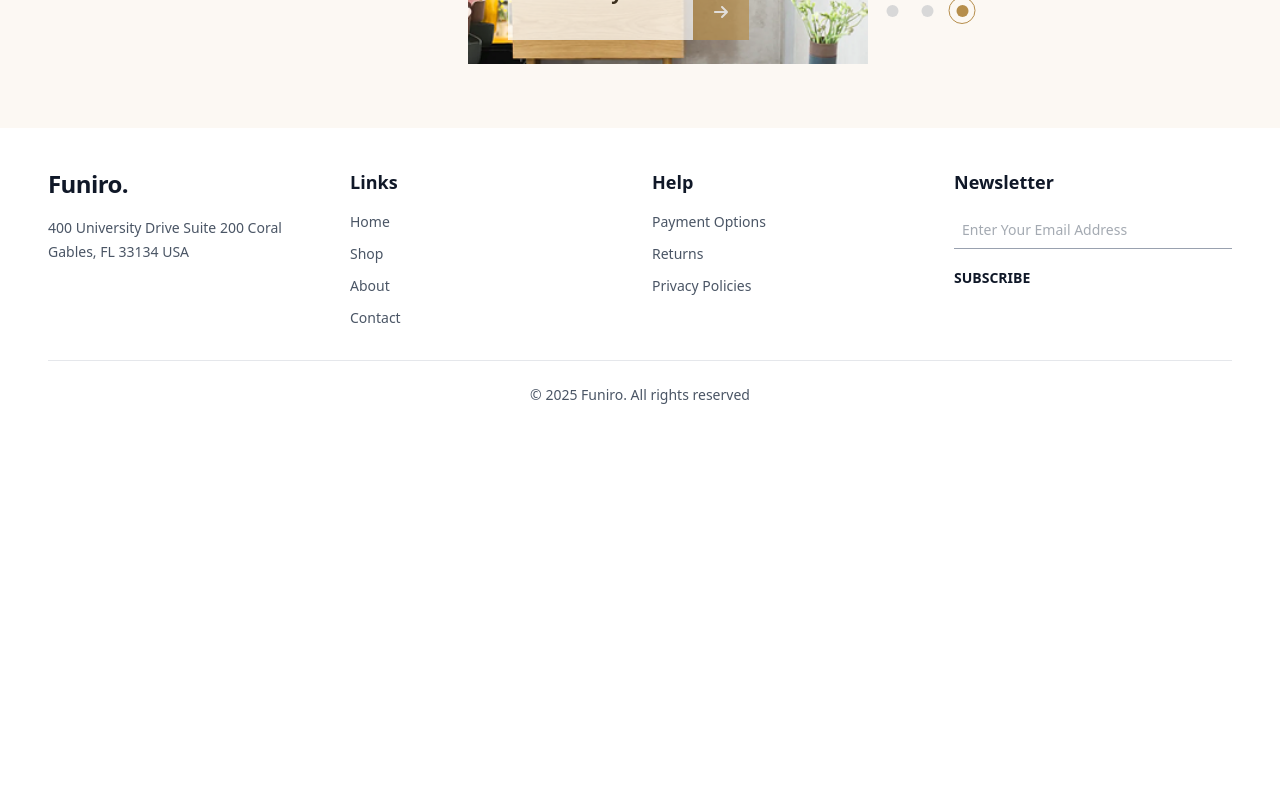
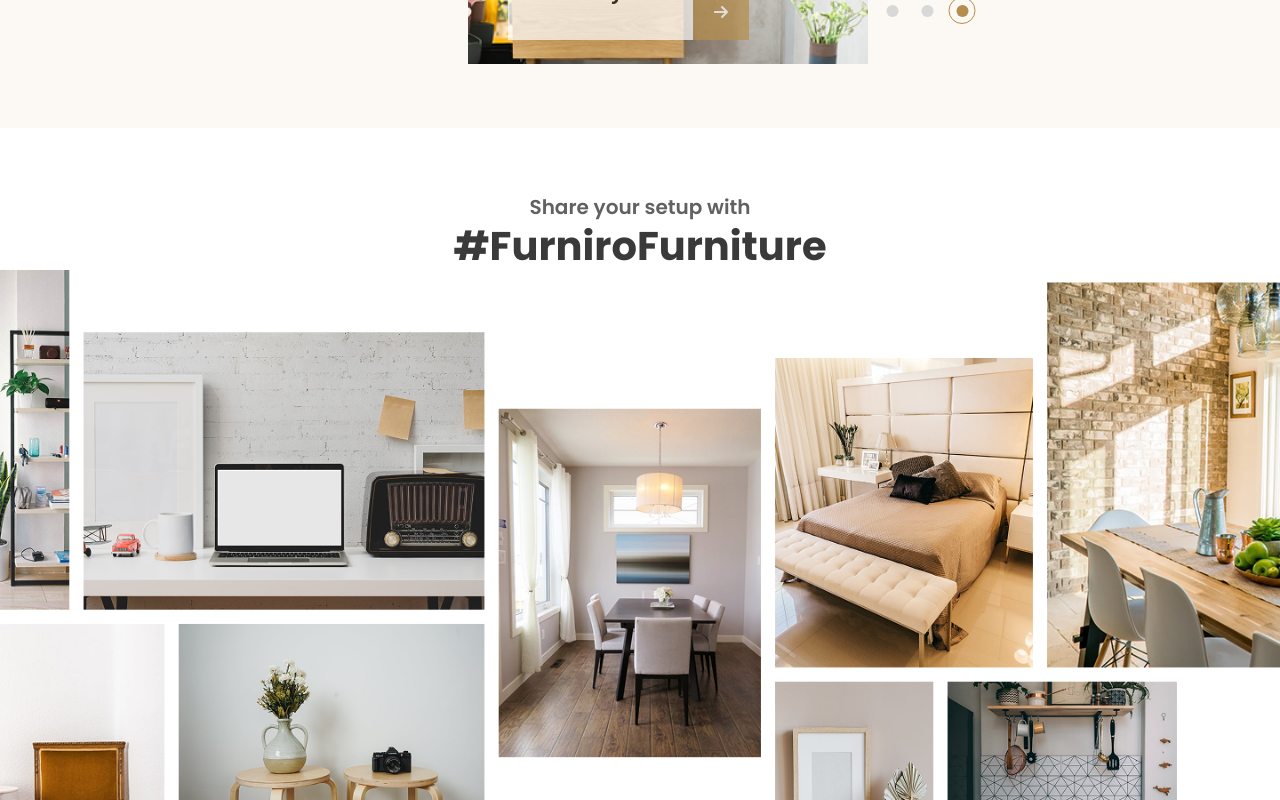
Before and after one commit to Saurabh-Paudel/Furniro, a React (Vite) app in the folder Frontend/: page / in a window 1280 px wide. Shown: the part 3420-4220 px from the top of the page. Before the commit the page ends 3865 px from the top, so only its background shows below. Built offline with nearby package versions, Linux system fonts and the light colour scheme.

Commit message:
Add BannerThree component and integrate it into Homepage

```diff
--- /dev/null
+++ b/Frontend/src/Component/HomePageComponent/BannerThree.jsx
@@ -0,0 +1,26 @@
+import React from "react";
+
+function BannerThree() {
+  return (
+    <div className="hidden lg:flex flex-col items-center py-16 bg-white font-poppins">
+      {/* Heading */}
+      <header className="text-center ">
+        <h1 className="text-xl font-semibold text-[#616161] leading-[150%]">
+          Share your setup with <br />
+          <span className="font-bold text-[#3A3A3A] text-[40px] leading-[120%]">
+            #FurniroFurniture
+          </span>
+        </h1>
+      </header>
+      <div className="w-full">
+        <img
+          src="/Images.png"
+          alt="Banner placeholder"
+          className="h-auto w-full object-cover"
+        />
+      </div>
+    </div>
+  );
+}
+
+export default BannerThree;
--- a/Frontend/src/Component/Pages/ClientPages/Homepage.jsx
+++ b/Frontend/src/Component/Pages/ClientPages/Homepage.jsx
@@ -3,6 +3,7 @@
 import BrowseRange from "../../HomePageComponent/BrowseRange";
 import OurProducts from "../../HomePageComponent/OurProducts";
 import BannerTwo from "../../HomePageComponent/BannerTwo";
+import BannerThree from "../../HomePageComponent/BannerThree";
 function Homepage() {
   return (
     <>
@@ -10,6 +11,7 @@
       <BrowseRange />
       <OurProducts />
       <BannerTwo />
+      <BannerThree />
     </>
   );
 }
```
Also changed, not shown: Frontend/public/Images.png (added).
